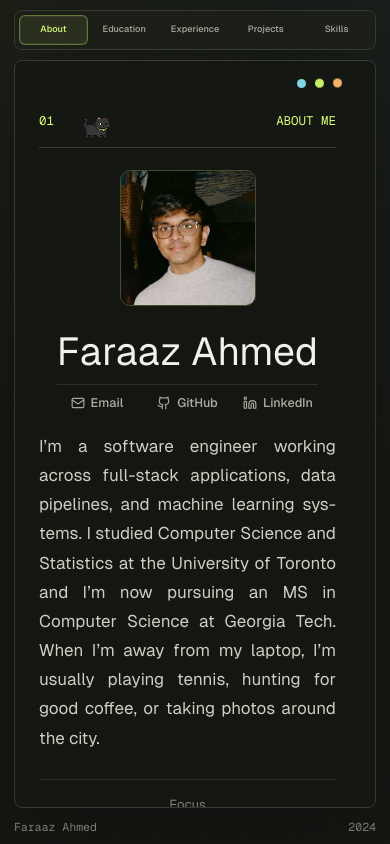
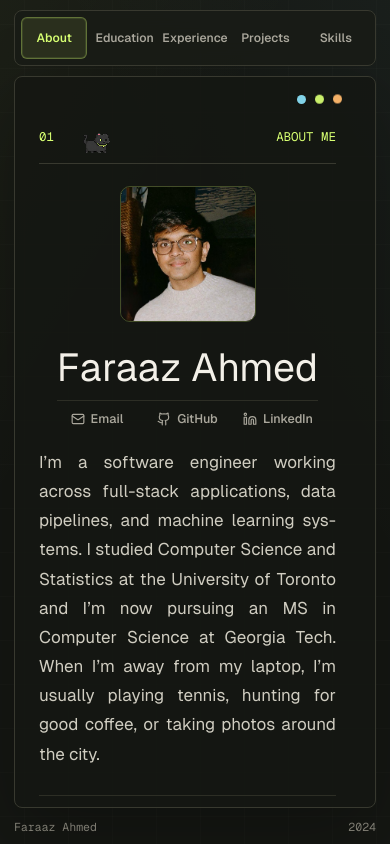
Before and after one commit to faraazzz31/faraazzz31.github.io, a Next.js app: page / in a window 390 px wide. Built offline with nearby package versions, Linux system fonts and the light colour scheme.

Commit message:
Improve mobile tab navigation

```diff
--- a/app/globals.css
+++ b/app/globals.css
@@ -1068,13 +1068,13 @@ a:focus-visible {
 
 @media (max-width: 980px) {
   .portfolio-shell {
-    padding-top: 50px;
+    padding-top: 66px;
   }
 
   .resume-document {
     display: block;
-    height: calc(100vh - 96px);
-    height: calc(100svh - 96px);
+    height: calc(100vh - 112px);
+    height: calc(100svh - 112px);
     margin: 10px 14px 36px;
   }
 
@@ -1098,13 +1098,13 @@ a:focus-visible {
     width: 100%;
     margin: 0;
     justify-content: space-between;
-    gap: 2px;
+    gap: 4px;
     align-items: center;
     overflow-x: auto;
     border: 1px solid var(--line);
     border-radius: 8px;
-    background: rgba(29, 31, 26, 0.88);
-    padding: 4px;
+    background: rgba(25, 28, 23, 0.91);
+    padding: 6px;
     pointer-events: auto;
     scrollbar-width: none;
     backdrop-filter: blur(16px);
@@ -1120,16 +1120,16 @@ a:focus-visible {
     align-items: center;
     justify-content: center;
     min-width: 0;
-    min-height: 30px;
+    min-height: 42px;
     flex: 1 1 0;
     border: 1px solid transparent;
     border-radius: 6px;
     background: transparent;
-    padding: 0 9px;
+    padding: 0 12px;
     color: var(--muted);
     cursor: pointer;
-    font-size: clamp(0.57rem, 2vw, 0.74rem);
-    font-weight: 520;
+    font-size: clamp(0.76rem, 2.5vw, 0.92rem);
+    font-weight: 560;
     line-height: 1;
     text-align: center;
     text-overflow: ellipsis;
@@ -1140,13 +1140,13 @@ a:focus-visible {
 
   .mobile-tabs button:hover,
   .mobile-tabs button.active {
-    border-color: rgba(215, 255, 114, 0.34);
-    background: rgba(215, 255, 114, 0.08);
+    border-color: rgba(215, 255, 114, 0.32);
+    background: rgba(215, 255, 114, 0.09);
     color: var(--lime);
   }
 
   .mobile-tabs button.active {
-    box-shadow: inset 0 0 0 1px rgba(215, 255, 114, 0.08);
+    box-shadow: inset 0 0 0 1px rgba(215, 255, 114, 0.1);
   }
 
   .content-panel {
```
